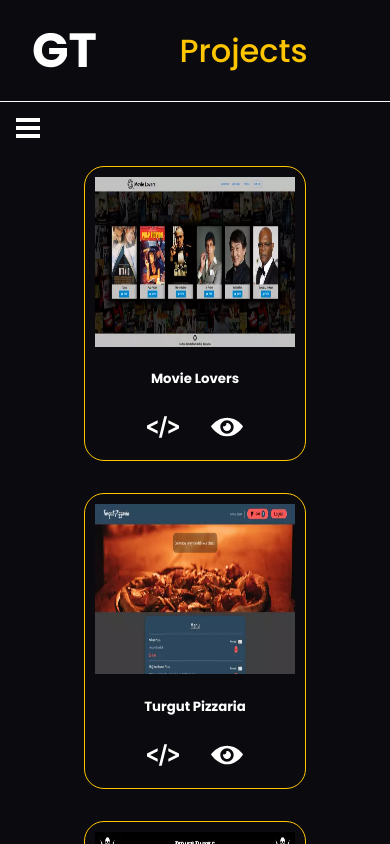
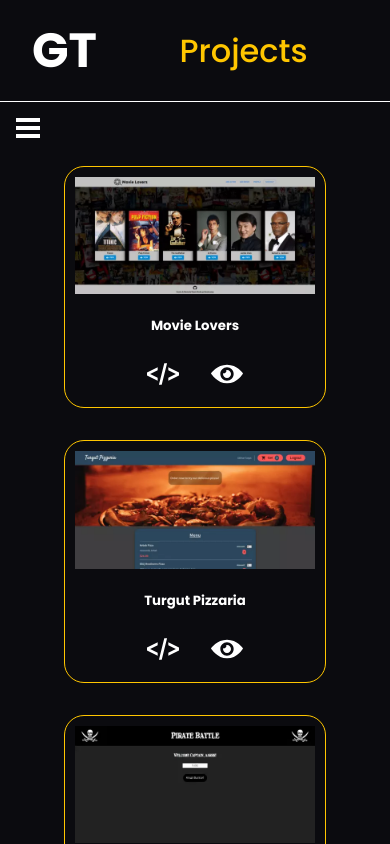
Before and after one commit to GokhanTurgut/portfolio, a React (Create React App) app: page /projects in a window 390 px wide. Shown: the top 844 px of the page. Built offline with nearby package versions, Linux system fonts and the light colour scheme.

Commit message:
Fix image height problem in mobile version

```diff
--- a/src/App.css
+++ b/src/App.css
@@ -256,6 +256,7 @@ a:visited {
   }
 
   .project-item-container > img {
-    width: 200px;
+    max-width: 100%;
+    height: auto;
   }
 }
```
